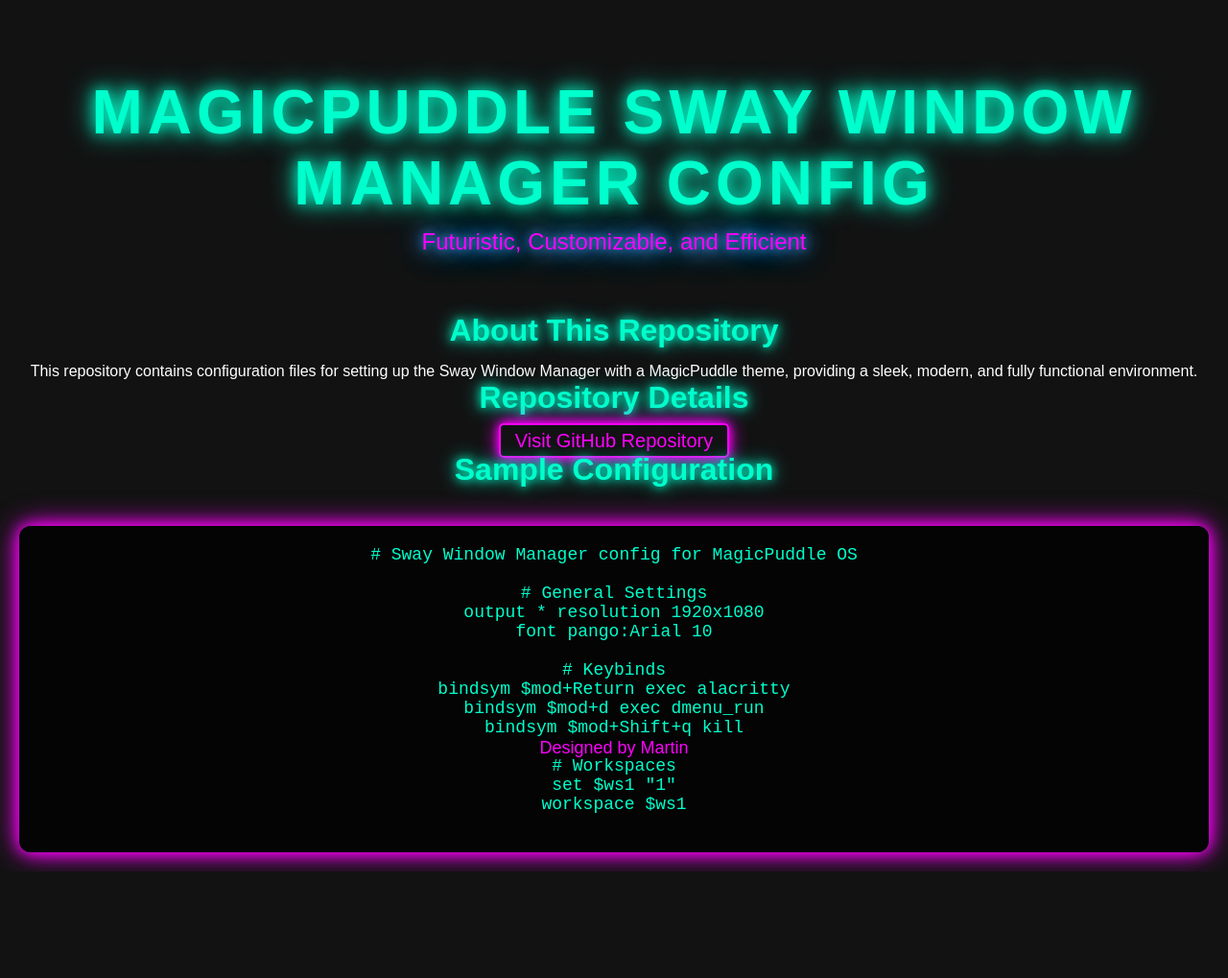
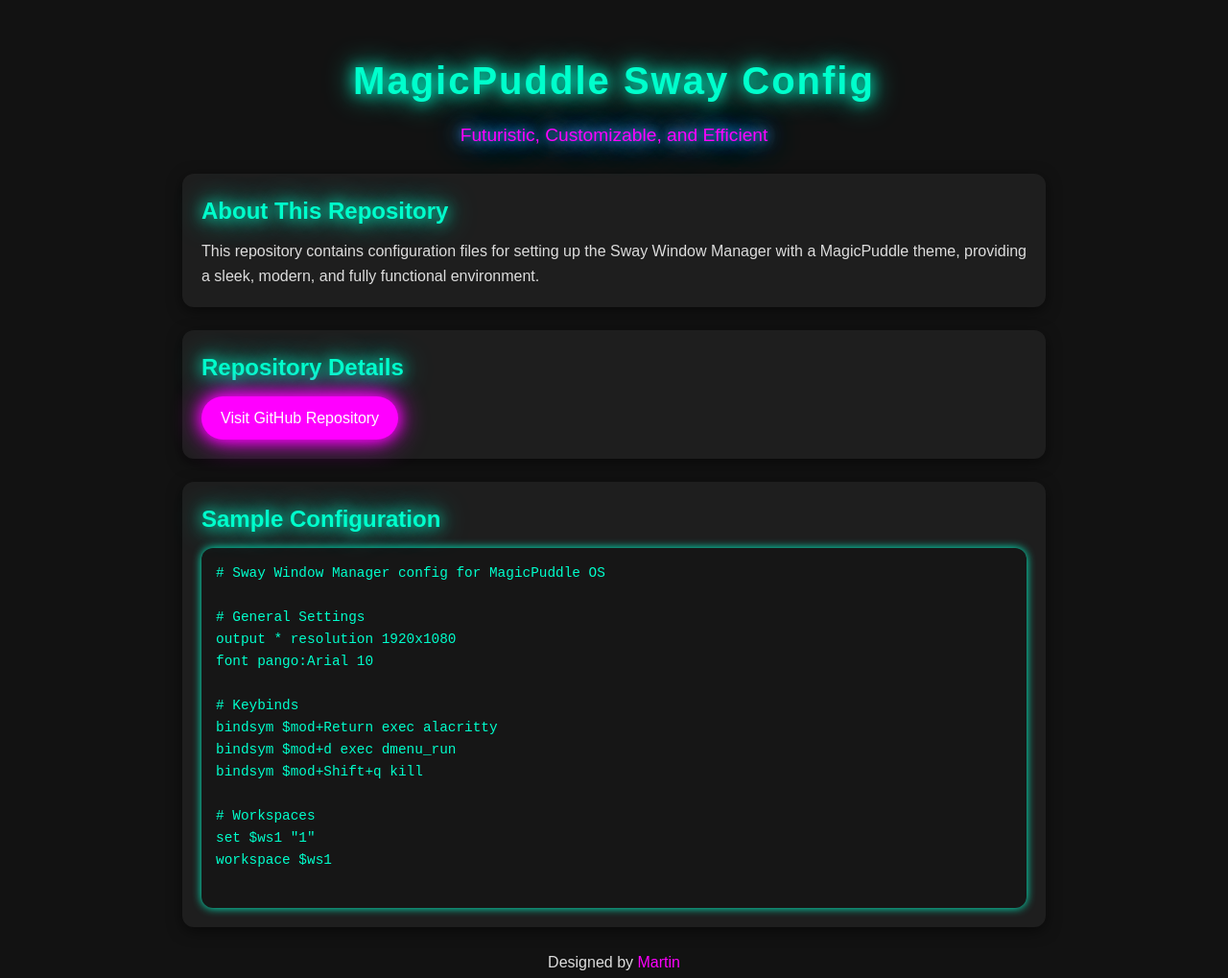
Before and after one commit to MagicPuddle/sway, a plain HTML site: page index.html in a window 1280 px wide. Shown: the whole page at 96% size. Before the commit the page ends 908 px from the top, so only its background shows below. Drawn offline with Linux system fonts and the light colour scheme.

Commit message:
Update index.html

```diff
--- a/index.html
+++ b/index.html
@@ -4,7 +4,7 @@
     <meta charset="UTF-8">
     <meta name="viewport" content="width=device-width, initial-scale=1.0">
     <meta http-equiv="X-UA-Compatible" content="ie=edge">
-    <title>MagicPuddle Sway Window Manager Config</title>
+    <title>MagicPuddle Sway Config</title>
     <style>
         * {
             margin: 0;
@@ -16,76 +16,84 @@
             background-color: #121212;
             font-family: 'Arial', sans-serif;
             color: #fff;
-            height: 100vh;
-            overflow-x: hidden;
+            line-height: 1.6;
+            padding: 20px;
         }
 
-        h1, h2, h3 {
+        h1, h2 {
             color: #00ffcc;
             text-shadow: 0 0 15px #00ffcc, 0 0 30px #00ffcc;
         }
 
         h1 {
-            font-size: 64px;
+            font-size: 2.5rem;
             text-align: center;
-            margin-top: 10vh;
-            text-transform: uppercase;
-            letter-spacing: 5px;
+            margin-top: 2rem;
+            letter-spacing: 2px;
         }
 
         .neon-text {
             text-align: center;
-            font-size: 24px;
-            margin-top: 10px;
+            font-size: 1.2rem;
+            margin: 10px 0 20px;
             color: #ff00ff;
             text-shadow: 0 0 10px #ff00ff, 0 0 20px #ff00ff, 0 0 30px #ff00ff;
             animation: neon 1.5s ease-in-out infinite alternate;
         }
 
-        .content {
-            margin-top: 40px;
-            padding: 20px;
-            text-align: center;
+        .container {
+            max-width: 900px;
+            margin: 0 auto;
         }
 
-        .section-title {
-            font-size: 32px;
-            color: #00ffcc;
-            margin-bottom: 15px;
-            text-shadow: 0 0 10px #00ffcc, 0 0 20px #00ffcc;
+        section {
+            margin: 1.5rem 0;
+            background-color: #1e1e1e;
+            padding: 20px;
+            border-radius: 12px;
+            box-shadow: 0 4px 15px rgba(0, 0, 0, 0.5);
+        }
+
+        h2 {
+            font-size: 1.5rem;
+            margin-bottom: 10px;
+        }
+
+        p {
+            font-size: 1rem;
+            color: #ddd;
         }
 
         .repo-link {
-            color: #ff00ff;
+            display: inline-block;
+            color: #fff;
+            background-color: #ff00ff;
             text-decoration: none;
-            font-size: 20px;
-            padding: 5px 15px;
-            border: 2px solid #ff00ff;
-            border-radius: 5px;
+            font-size: 1rem;
+            padding: 10px 20px;
+            border-radius: 30px;
             transition: all 0.3s ease-in-out;
-            box-shadow: 0 0 10px #ff00ff, 0 0 20px #ff00ff;
+            box-shadow: 0 0 15px #ff00ff, 0 0 30px #ff00ff;
         }
 
         .repo-link:hover {
-            background-color: #ff00ff;
-            color: #121212;
-            box-shadow: 0 0 30px #ff00ff, 0 0 60px #ff00ff;
+            background-color: #00ffcc;
+            box-shadow: 0 0 20px #00ffcc, 0 0 40px #00ffcc;
         }
 
         .config-preview {
-            margin-top: 40px;
-            background-color: rgba(0, 0, 0, 0.8);
+            margin-top: 10px;
+            background-color: #161616;
             border-radius: 12px;
-            padding: 20px;
-            box-shadow: 0 0 15px #ff00ff, 0 0 30px #ff00ff;
+            padding: 15px;
+            box-shadow: 0 0 10px #00ffcc;
         }
 
         .config-preview pre {
             color: #00ffcc;
-            font-size: 18px;
-            white-space: pre-wrap;
-            word-wrap: break-word;
+            font-size: 0.9rem;
             font-family: 'Courier New', monospace;
+            overflow-x: auto;
         }
 
         @keyframes neon {
@@ -97,42 +105,40 @@
             }
         }
 
-        .footer {
-            position: fixed;
-            bottom: 10px;
-            left: 50%;
-            transform: translateX(-50%);
-            font-size: 18px;
-            color: #ff00ff;
+        footer {
+            text-align: center;
+            margin-top: 20px;
+            color: #888;
+            font-size: 0.9rem;
         }
 
-        .footer a {
+        footer a {
             text-decoration: none;
             color: #ff00ff;
         }
 
-        .footer a:hover {
-            text-decoration: underline;
+        footer a:hover {
+            color: #00ffcc;
         }
     </style>
 </head>
 <body>
-    <h1>MagicPuddle Sway Window Manager Config</h1>
-    <div class="neon-text">Futuristic, Customizable, and Efficient</div>
+    <div class="container">
+        <h1>MagicPuddle Sway Config</h1>
+        <div class="neon-text">Futuristic, Customizable, and Efficient</div>
 
-    <div class="content">
         <section>
-            <h2 class="section-title">About This Repository</h2>
+            <h2>About This Repository</h2>
             <p>This repository contains configuration files for setting up the Sway Window Manager with a MagicPuddle theme, providing a sleek, modern, and fully functional environment.</p>
         </section>
 
         <section>
-            <h2 class="section-title">Repository Details</h2>
+            <h2>Repository Details</h2>
             <a href="https://github.com/mcinotti/magicpuddle-sway-config" class="repo-link" target="_blank">Visit GitHub Repository</a>
         </section>
 
         <section>
-            <h2 class="section-title">Sample Configuration</h2>
+            <h2>Sample Configuration</h2>
             <div class="config-preview">
                 <pre>
 # Sway Window Manager config for MagicPuddle OS
@@ -154,8 +160,8 @@
         </section>
     </div>
 
-    <div class="footer">
+    <footer>
         <p>Designed by <a href="https://github.com/mcinotti" target="_blank">Martin</a></p>
-    </div>
+    </footer>
 </body>
 </html>
```
